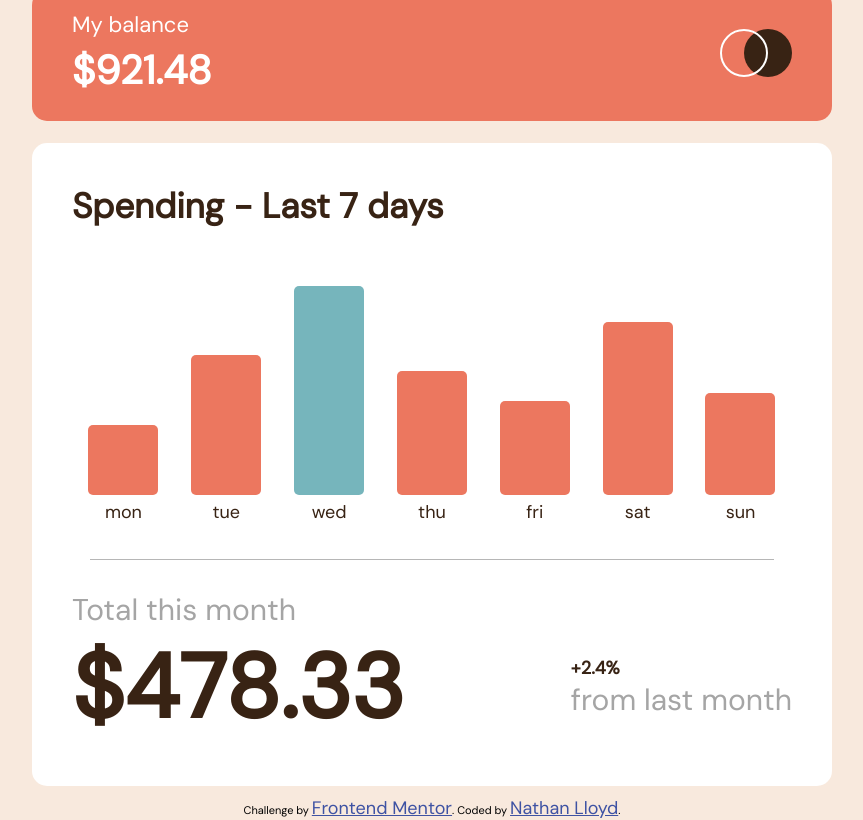
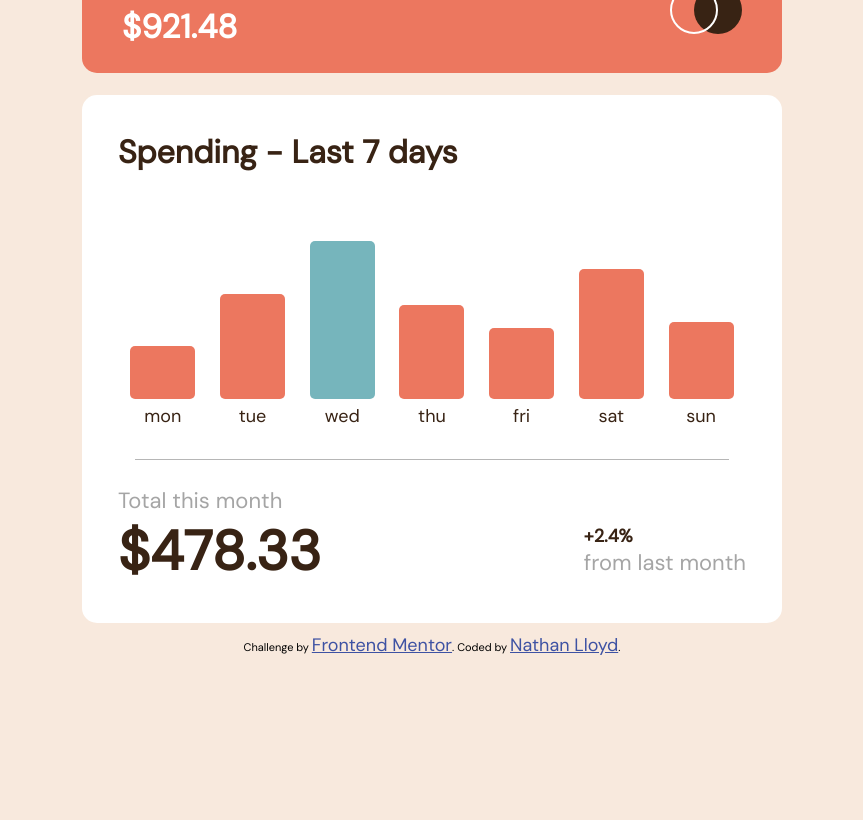
Before and after one commit to That-1-JS-Nerd/frontendmentor-expenses-chart, a plain HTML site: page frontendmentor/expenses-chart-component-main/index.html in a window 1280 px wide. Shown: the whole page, without its empty margins (208-1071 px from the left). Drawn offline with Linux system fonts and the light colour scheme.

Commit message:
fixed window height issue, somewhat

```diff
--- a/frontendmentor/expenses-chart-component-main/main.js
+++ b/frontendmentor/expenses-chart-component-main/main.js
@@ -58,12 +58,11 @@ function createGraph() {
   }
 
   const bars = document.querySelectorAll('.bar');
-  const tooltips = document.querySelectorAll('.tooltip');
 
   bars.forEach(
     (bar, idx) => {
-      bar.style.height = `${charData[idx].amount * 4}px`;
-      if (tooltips[idx].textContent === `$${hVal}`) {
+      bar.style.height = `${charData[idx].amount * 3}px`;
+      if (charData[idx].amount === hVal) {
         bar.style.backgroundColor = `hsl(186, 34%, 60%)`;
       }
   });
@@ -87,4 +86,12 @@ function main () {
     });
 }
 
+function setDimentions() {
+  const win = screen;
+  const body = document.querySelector('body');
+
+  body.style.height = `${screen.height}px`;
+}
+
+setDimentions();
 main();
--- a/frontendmentor/expenses-chart-component-main/styles.css
+++ b/frontendmentor/expenses-chart-component-main/styles.css
@@ -16,15 +16,13 @@ body {
     flex-direction: column;
     justify-content: center;
     align-items: center;
-    height: 100vh;
-    width: 100ww;
 }
 
 .container {
     display: flex;
     margin: 10px auto;
     flex-direction: column;
-    width: 800px;
+    width: 700px;
 }
 
 .balance,
@@ -48,12 +46,12 @@ body {
 }
 
 .title-sect > .title {
-    font-size: 22px;
+    font-size: 20px;
 }
 
 .title-sect > .price {
     margin: 5px 0;
-    font-size: 40px;
+    font-size: 33px;
 }
 
 .main {
@@ -64,7 +62,7 @@ body {
 }
 
 .bar-sect .bar {
-    width: 70px;
+    width: 65px;
     border-radius: 5px;
     padding: 5px;
 }
@@ -82,35 +80,35 @@ body {
     border-radius: 5px;
     margin: 15px 0;
     background: rgba(0, 0, 0, 0.5);
-    width: 70px;
+    width: 65px;
 }
 
 .graph {
     display: flex;
     align-items: flex-end;
     justify-content: space-around;
-    height: 300px;
+    height: 260px;
 }
 
 .spending {
-    padding: 20px;
+    padding: 16px;
 }
 
 .spending h1 {
-    font-size: 35px;
+    font-size: 32px;
 }
 
 .total {
-    padding: 20px;
+    padding: 16px;
 }
 
 .total h1 {
-    font-size: 90px;
+    font-size: 55px;
 }
 
 .total p {
     color: #a5a5a5;
-    font-size: 30px;
+    font-size: 22px;
 }
 
 .numbers {
```
